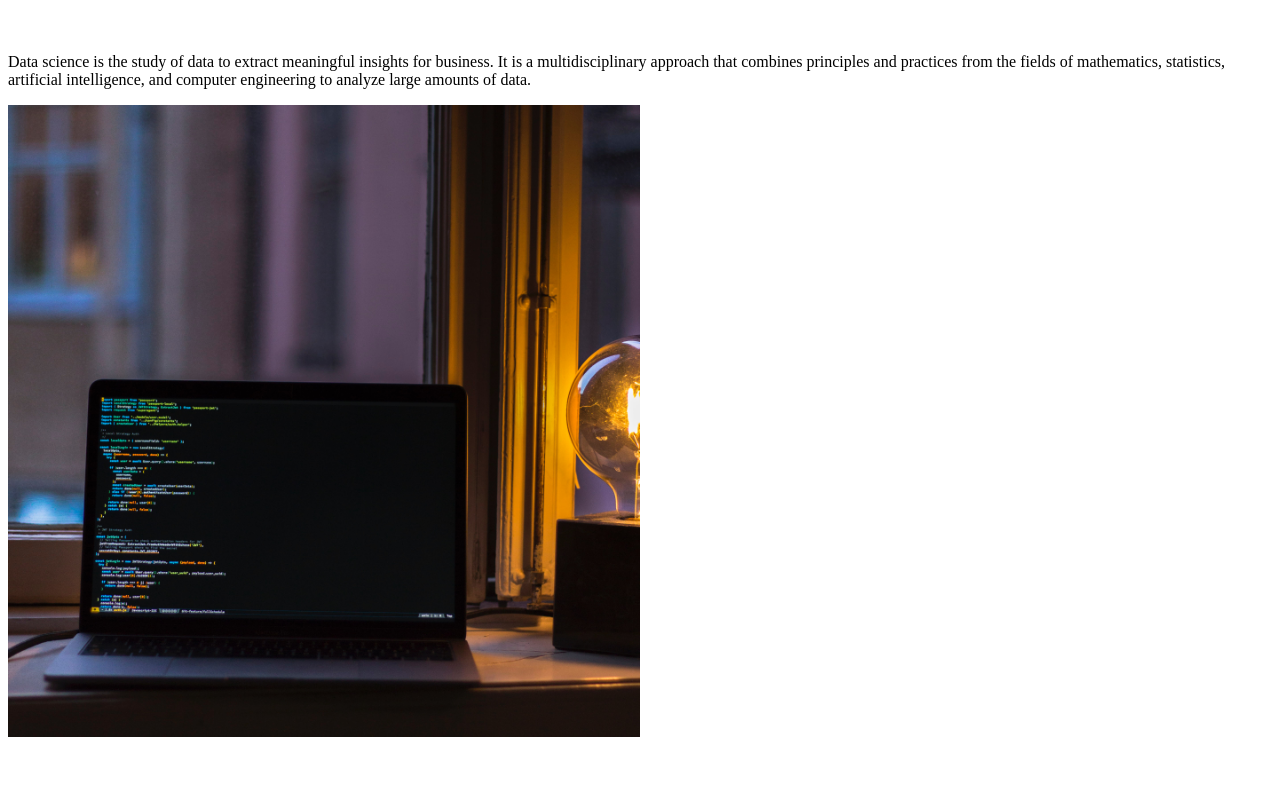
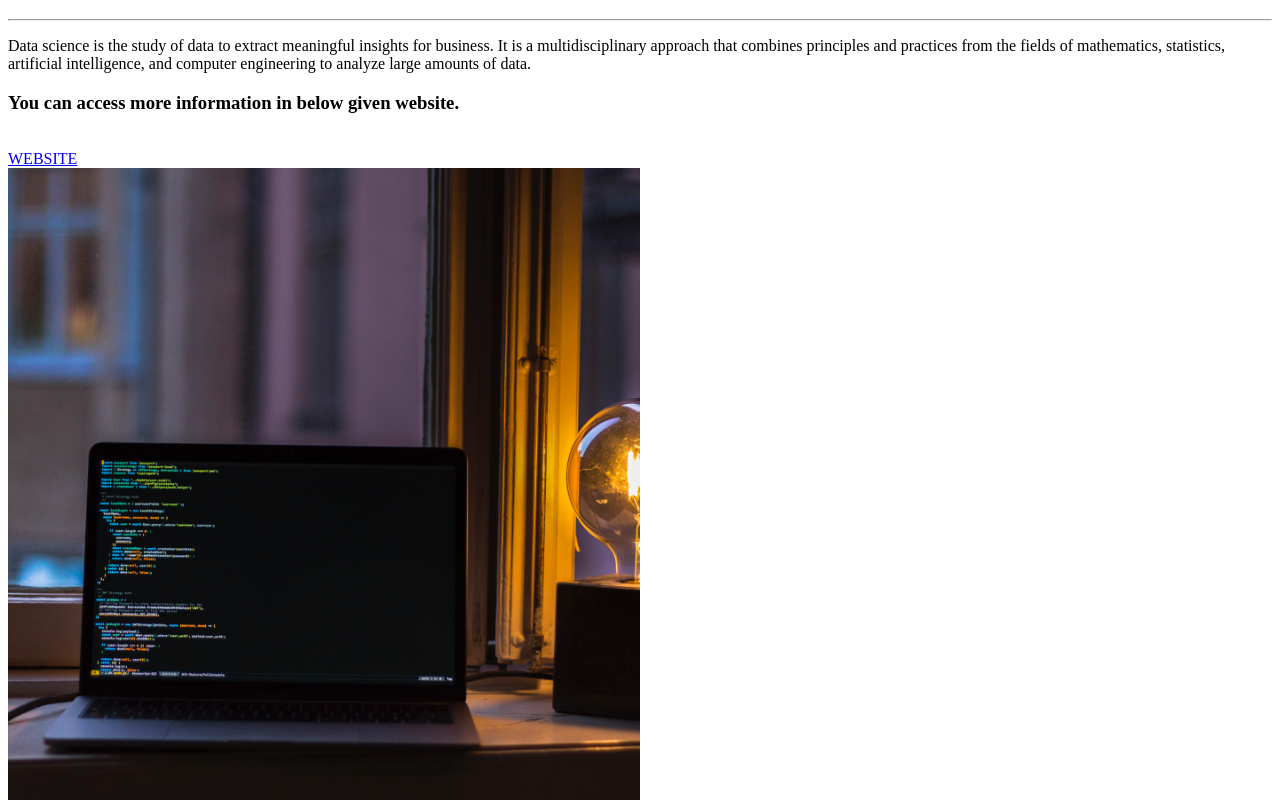
Before and after one commit to Badeganti/my-repo, a plain HTML site: page index.html in a window 1280 px wide. Shown: the part 97-905 px from the top of the page. Before the commit the page ends 842 px from the top, so only its background shows below. Drawn offline with Linux system fonts and the light colour scheme.

Commit message:
added more info

```diff
--- a/index.html
+++ b/index.html
@@ -3,14 +3,18 @@
 <title>
 sample website
 </title>
+</head>
 <body>
 <b> DATA SCIENCE </b>
 <hr>
 <h1> Information </h1>
+<hr>
+<p>Data science is the study of data to extract meaningful insights for business. It is a multidisciplinary approach that combines principles and practices from the fields of mathematics, statistics, artificial intelligence, and computer engineering to analyze large amounts of data.</p>
+<h3> You can access more information in below given website. </h3> <br>
+<a href="https://www.simplilearn.com/tutorials/data-science-tutorial/what-is-data-science"> WEBSITE </a>
 <br>
-<p>Data science is the study of data to extract meaningful insights for business. It is a multidisciplinary approach that combines principles and practices from the fields of mathematics, statistics, artificial intelligence, and computer engineering to analyze large amounts of data.</p>
 <img src="code.jpg" width="50%">
 </body>
 
-</head>
+
 </html>
```
